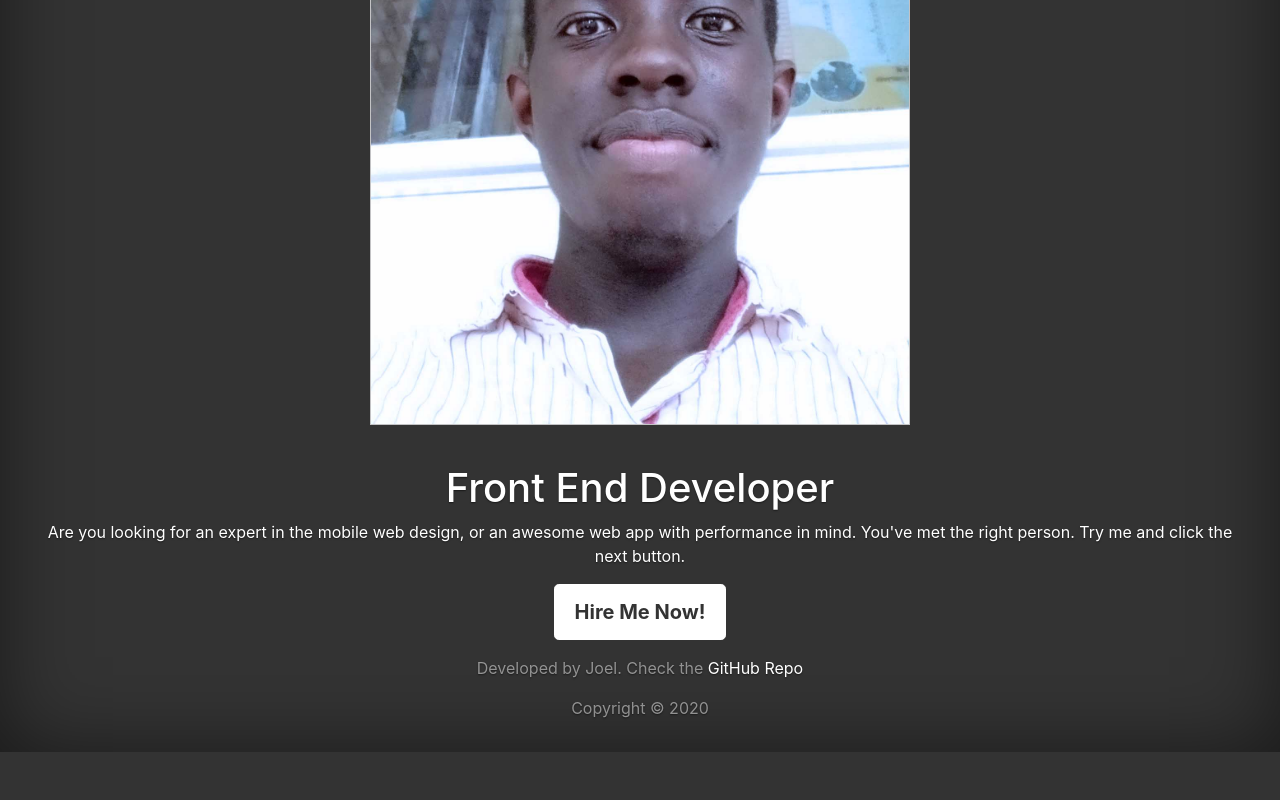
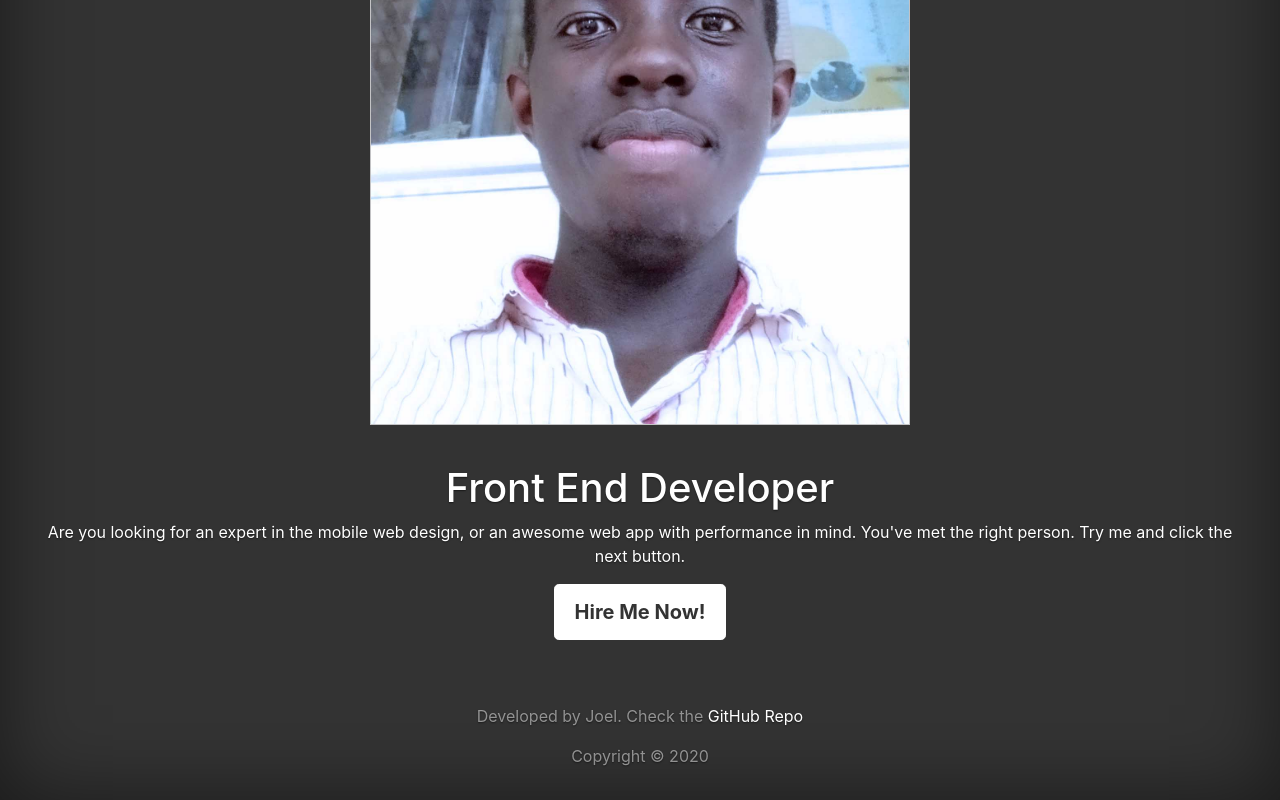
Before and after one commit to KenjxJJ/portfolio, a React (Create React App) app: page / in a window 1280 px wide. Shown: the part 278-1078 px from the top of the page. Before the commit the page ends 1030 px from the top, so only its background shows below. Built offline with nearby package versions, Linux system fonts and the light colour scheme.

Commit message:
Edit the footer Page

```diff
--- a/src/components/Footer.js
+++ b/src/components/Footer.js
@@ -2,7 +2,7 @@ import React from "react";
 
 const Footer = () => {
   return (
-    <footer className="mastfoot mt-auto">
+    <footer className="mastfoot mt-auto mb-0 pt-5">
       <div className="inner">
         <p>
           Developed by <span>Joel</span>. Check the{" "}
```
